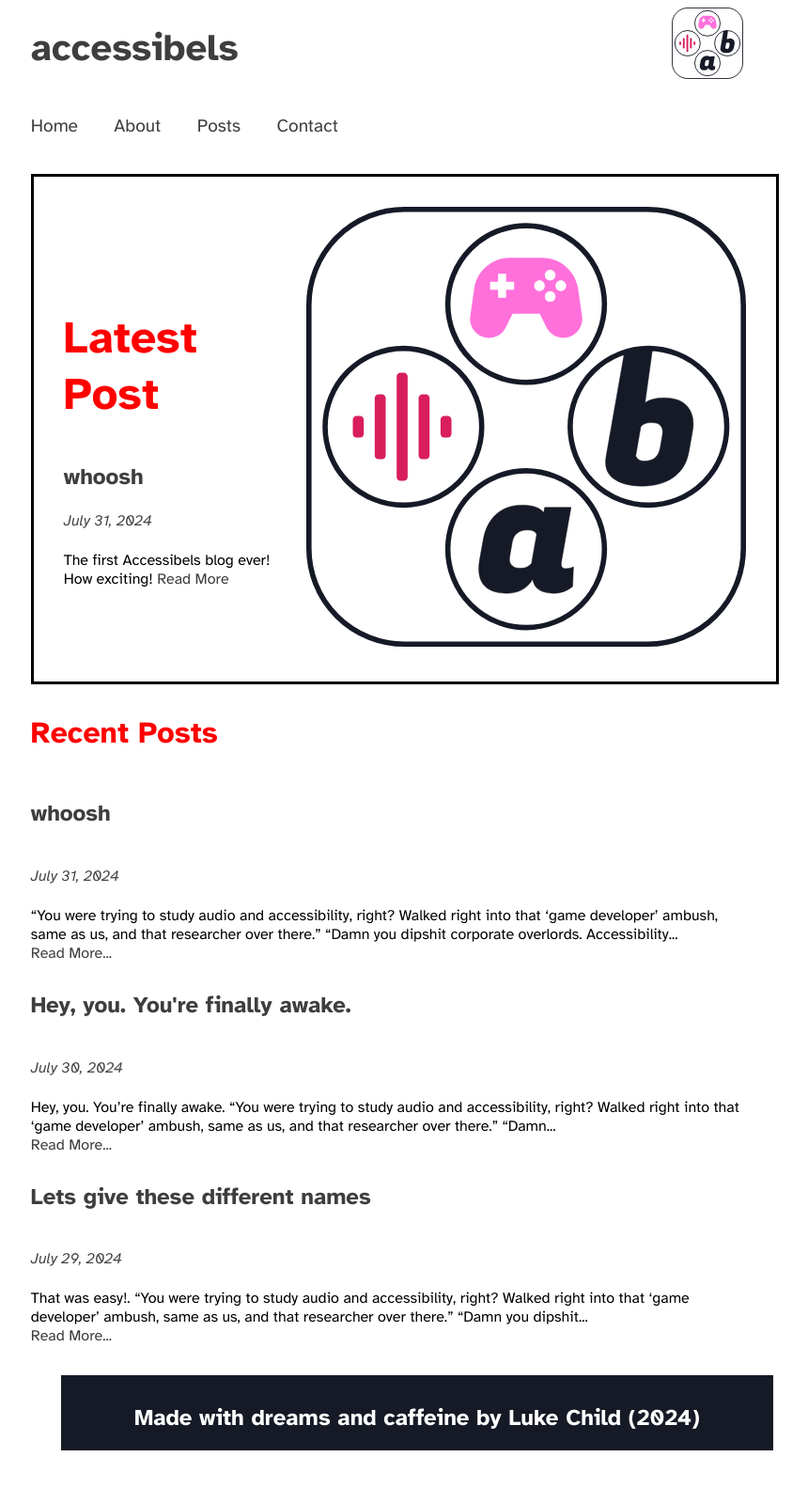
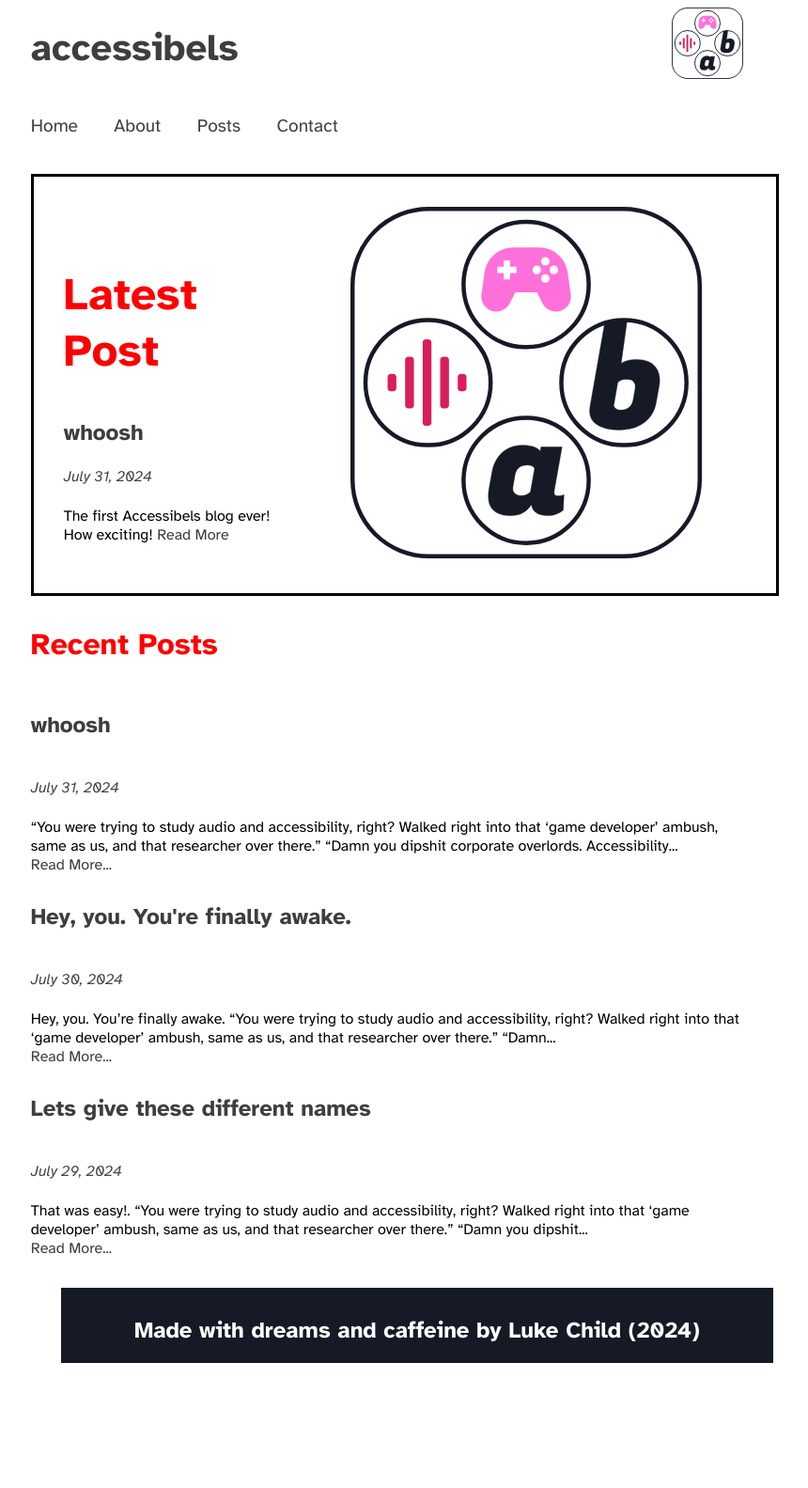
Before and after one commit to Accessibels/accessibels.github.io, a Jekyll site: the page built from index.markdown, in a window 1280 px wide. Shown: the whole page at 94% size, without its empty margins (228-1088 px from the left). Built offline with Jekyll 4.4.1, drawn with Linux system fonts in a browser that asks for light colours; our own code applies the rules of GitHub Pages for plain Markdown files; after the commit the page ends 1490 px from its top, so only the background shows below that.

Commit message:
resizing image

```diff
--- a/_layouts/home.html
+++ b/_layouts/home.html
@@ -23,7 +23,7 @@
 
           <div id="main-content-right">
 
-            <img style="width:100%" src="{{post.imgURL}}">
+            <img style="width:80%;" src="{{post.imgURL}}">
 
 
         </div>
```
